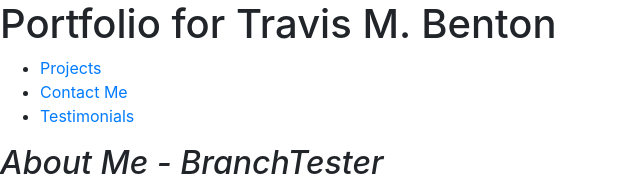
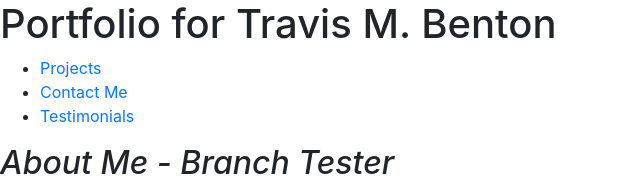
Before and after one commit to travismbenton/B_Portfolio, a plain HTML site: page index.html in a window 1280 px wide. Shown: the top 187 px of the page, 0-640 px from the left. Drawn offline with nearby package versions, Linux system fonts and the light colour scheme.

Commit message:
bt2 added text

```diff
--- a/index.html
+++ b/index.html
@@ -39,7 +39,7 @@ Most recent revision:
 
                   <section>
                     <article id="about-me">
-                      <h2><em>About Me - BranchTester</em></h2>
+                      <h2><em>About Me - Branch Tester</em></h2>
                       <img src="images/Me2.jpg" alt="Travis M. Benton" width="400px">
                       <p>Sed nisi est, aliquam non gravida et, euismod id ex. Praesent molestie metus justo, non tristique nisl blandit id. Proin porta nisl eros, vitae laoreet eros vestibulum in. Integer faucibus malesuada purus quis consectetur.</p>
                       <p>Vivamus nec sollicitudin diam, <strong>at posuere augue.</strong> Nunc pulvinar imperdiet massa ut tincidunt. Pellentesque ac tincidunt metus, nec molestie magna.</p>
```
